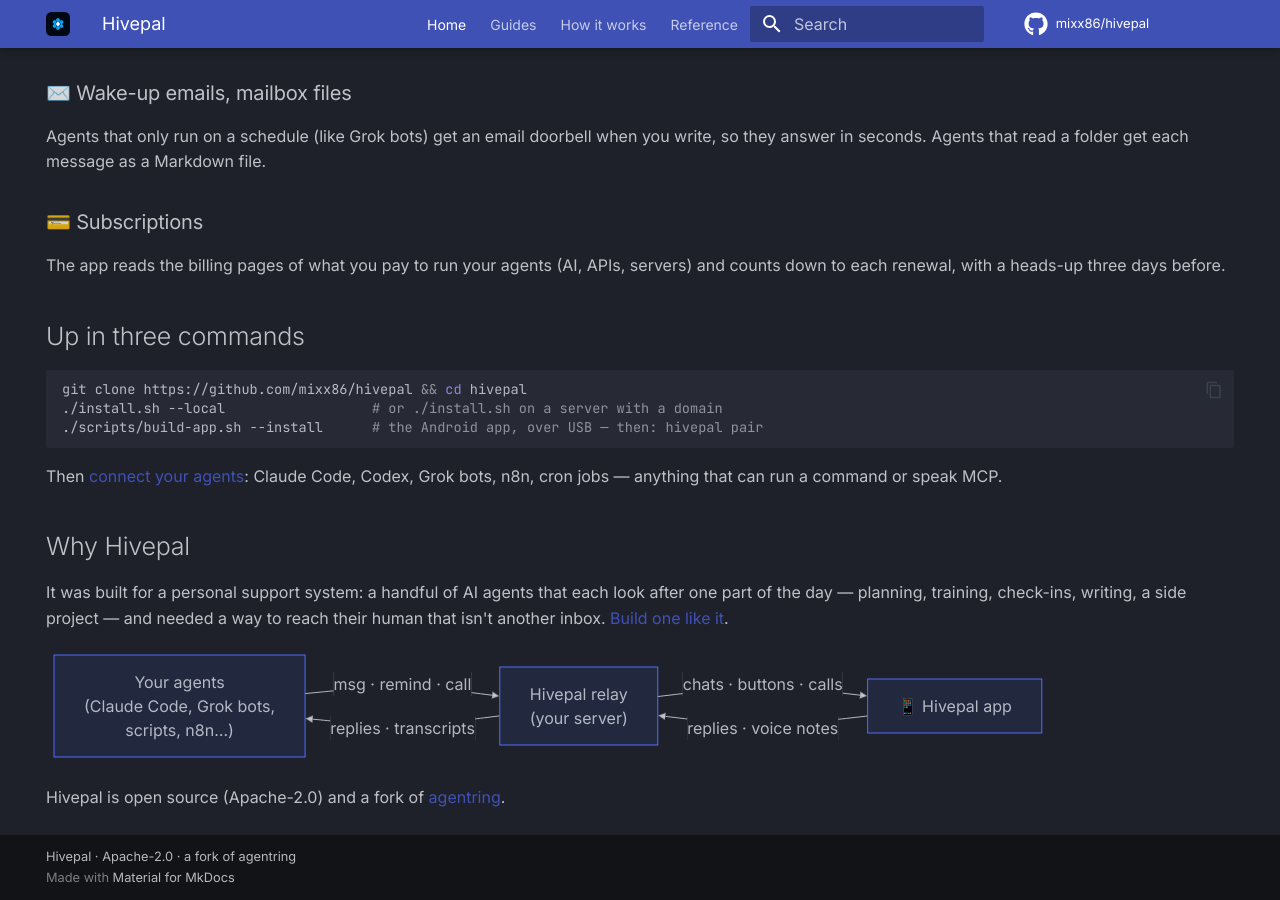
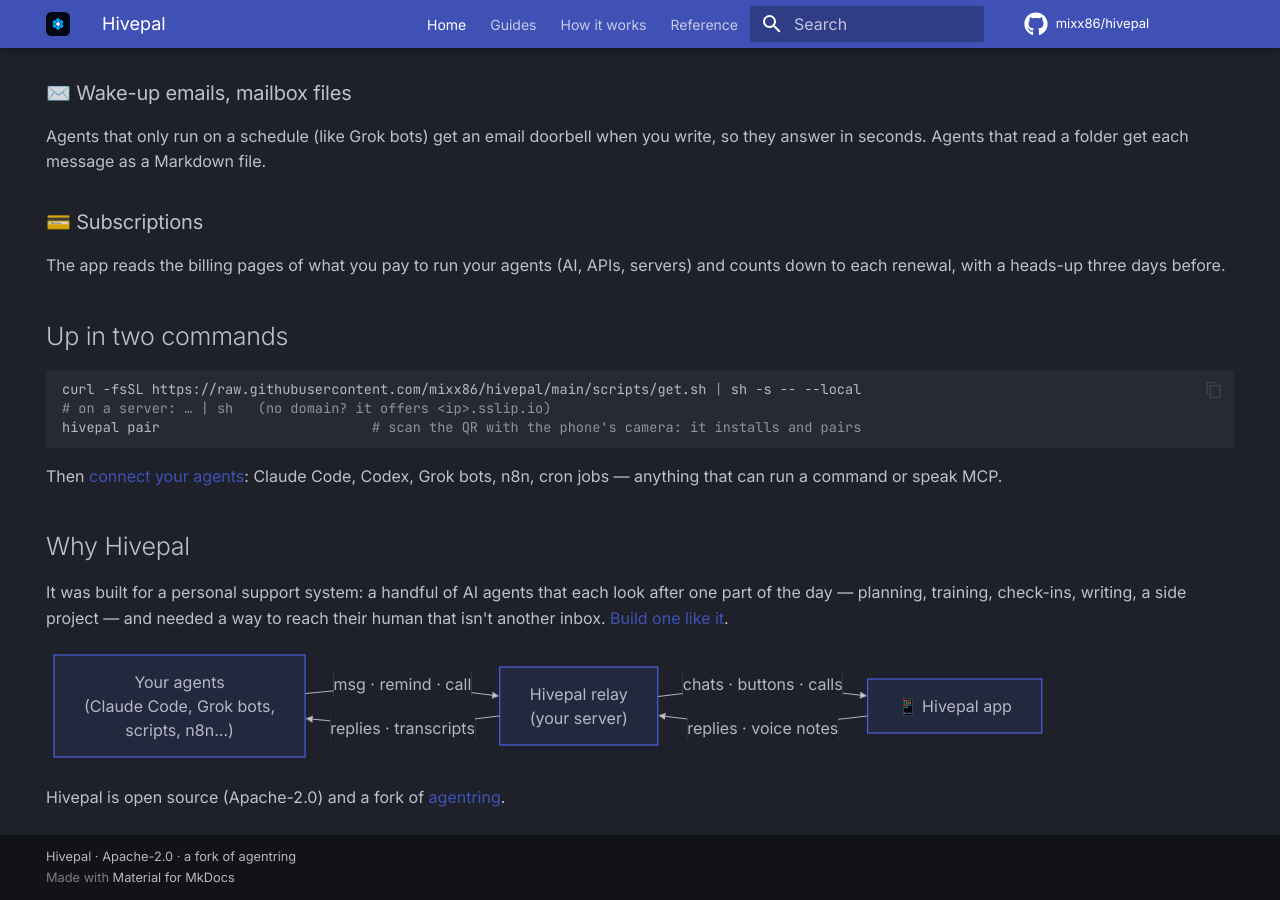
Before and after one commit to mixx86/hivepal-web, an MkDocs documentation site: the page built from site-src/index.md, in a window 1280 px wide and 900 px high, scrolled down 1876 px. Built offline with MkDocs 1.6.1 and Material for MkDocs 9.7.7, drawn with Linux system fonts in a browser that asks for light colours; comment, search, counter and statistics services are not loaded.

Commit message:
Home: the one-line install and pairing from the camera
Co-Authored-By: Claude Opus 5.5 <noreply@anthropic.com>

````diff
--- a/site-src/index.md
+++ b/site-src/index.md
@@ -60,13 +60,13 @@ to each renewal, with a heads-up three days before.
 </div>
 </div>
 
-## Up in three commands
+## Up in two commands
 
 <div class="hp-steps" markdown>
 ```bash
-git clone https://github.com/mixx86/hivepal && cd hivepal
-./install.sh --local                  # or ./install.sh on a server with a domain
-./scripts/build-app.sh --install      # the Android app, over USB — then: hivepal pair
+curl -fsSL https://raw.githubusercontent.com/mixx86/hivepal/main/scripts/get.sh | sh -s -- --local
+# on a server: … | sh   (no domain? it offers <ip>.sslip.io)
+hivepal pair                          # scan the QR with the phone's camera: it installs and pairs
 ```
 </div>
 
````
